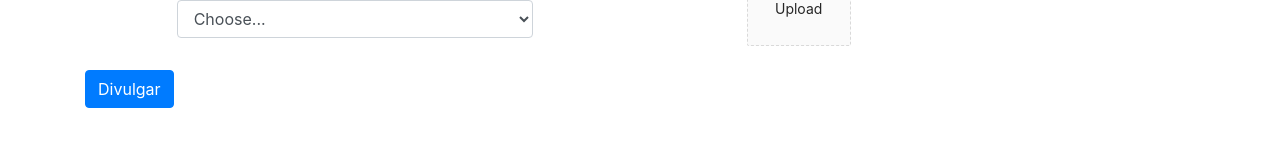
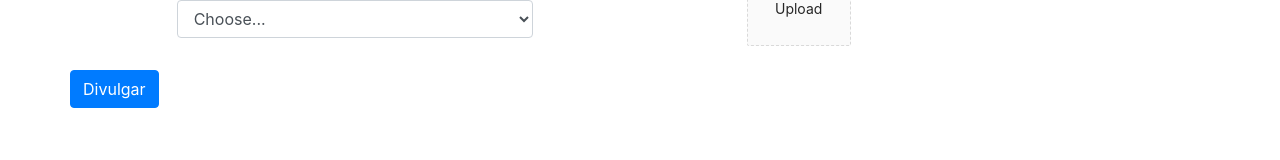
Before and after one commit to KassioRF/TP_EngSoftware_1, a React (Create React App) app in the folder client/: page /donate in a window 1280 px wide. Shown: the part 746-906 px from the top of the page. Built offline with nearby package versions, Linux system fonts and the light colour scheme.

Commit message:
background desgraçado

```diff
--- a/client/src/components/Donate/Form/index.js
+++ b/client/src/components/Donate/Form/index.js
@@ -1,5 +1,6 @@
 import React, { Component, useState } from 'react'
 //import Form from 'react-bootstrap/Form'
+//import Container from 'react-bootstrap/Container'
 import Button from 'react-bootstrap/Button'
 import InputGroup from 'react-bootstrap/InputGroup'
 import Col from 'react-bootstrap/Col'
@@ -8,7 +9,7 @@
 import UploadImages from './UploadTemplate'
 
 import { Form_ as Form, Row_ as Row } from '../../styles'
-
+import { Container_ as Container} from '../../styles'
 
 
 class FormBootstrap extends Component {
@@ -16,7 +17,9 @@
 
   render() {
     return (
+      <Container >
         <Form >
+
           <Row>
             <Col lg="6">
               <Row className="form-sub-title">
@@ -124,7 +127,7 @@
 
                 <Form.Group as={Col} lg="3">
                   <Form.Label>idade</Form.Label>
-                <Form.Control type="number" />
+                  <Form.Control type="number" min="0"/>
                 </Form.Group>
               </Form.Row>
 
@@ -151,11 +154,13 @@
 
             </Col>
           </Row>
-        <Button variant="primary" type="submit">
+          <Row className="form-btn">
+          <Button variant="primary" type="submit" >
             Divulgar
           </Button>
+          </Row>
         </Form >
-
+      </Container>
 
 
     )
--- a/client/src/components/Donate/index.js
+++ b/client/src/components/Donate/index.js
@@ -8,15 +8,17 @@
 class Donate extends Component {
   render() {
     return (
-      <Container>
-        <BodyPage>
+      <BodyPage>
           <Title> Divulgar adoção </Title>
 
           <hr />
-          <FormBootstrap />
+        <Container  fluid>
+          <div className="form-container">
+            <FormBootstrap />
+          </div>
+        </Container>
 
         </BodyPage>
-      </Container>
     )
   }
 }
--- a/client/src/components/styles.js
+++ b/client/src/components/styles.js
@@ -1,12 +1,14 @@
 import styled from 'styled-components'
 import Navbar from 'react-bootstrap/Navbar'
 import Nav from 'react-bootstrap/Nav'
+import Container from 'react-bootstrap/Container'
 
 import Form from 'react-bootstrap/Form'
 import Row from 'react-bootstrap/Row'
 //import Form from 'react-bootstrap/Form'
 let green = '#A8E000'
 let purple = '#881B3C'
+
 
 
 
@@ -21,6 +23,7 @@
 
 
 export const Navbar_ = styled(Navbar)`
+
   background-color: #ffffff;
   box-shadow: 0px 0px 10px rgb(127 137 161 / 40%);
   .navbar-collapse {
@@ -42,6 +45,7 @@
 
 /** Footer */
 export const Footer_ = styled.footer`
+
   color: rgba(0,0,0,.5);
   background-color: ${purple};
   padding: 7vh 0;
@@ -54,20 +58,32 @@
 
 /* Donate */
 
+
+export const Container_ = styled(Container)`
+  .form-container {
+    background-image: radial-gradient(circle at 11% 62%, rgba(205, 205, 205,0.04) 0%, rgba(205, 205, 205,0.04) 50%,rgba(149, 149, 149,0.04) 50%, rgba(149, 149, 149,0.04) 100%),radial-gradient(circle at 78% 10%, rgba(49, 49, 49,0.04) 0%, rgba(49, 49, 49,0.04) 50%,rgba(254, 254, 254,0.04) 50%, rgba(254, 254, 254,0.04) 100%),radial-gradient(circle at 92% 43%, rgba(34, 34, 34,0.04) 0%, rgba(34, 34, 34,0.04) 50%,rgba(206, 206, 206,0.04) 50%, rgba(206, 206, 206,0.04) 100%),linear-gradient(329deg, rgb(241, 77, 33),rgb(218, 227, 61)) !important;
+  }
+
+`
+
 export const Row_ = styled(Row)`
+
   .form-sub-title {
     justify-content: center;
   }
 
+  .form-btn{
+    justify-content: center;
+  }
+
+
 `
 export const Form_ = styled(Form)`
 
-  /* background-image: url("../img/img_fundo.jpg"); */
   .form-row {
     justify-content: center;
   }
 
 
 
-
 `
```
Also changed, not shown: client/src/components/img_fundo.jpg (added), 1 other file (tests, documents, lock files or other folders). Lines whose indentation alone changed are shown as unchanged.
